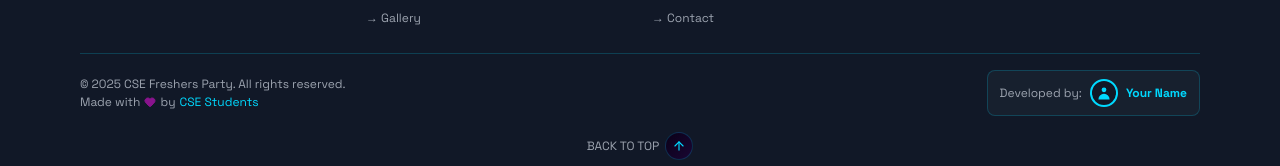
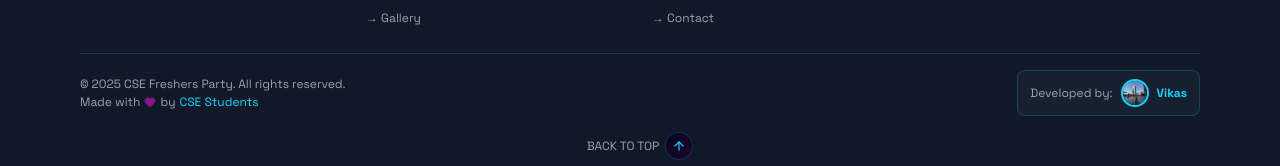
Before and after one commit to ItsVikasA/Freshers, a Next.js app: page / in a window 1280 px wide. Shown: the part 7526-7692 px from the top of the page. Built offline with nearby package versions, Linux system fonts and the light colour scheme.

Commit message:
Update Developed by: Add Vikas with profile pic and Linktree link

```diff
--- a/src/components/Footer.tsx
+++ b/src/components/Footer.tsx
@@ -132,21 +132,21 @@ const Footer = () => {
           </div>
 
           {/* Developed By */}
-          <div className="flex items-center gap-2 bg-gray-800/50 px-3 py-2 rounded-lg border border-neon-blue/20">
+          <a
+            href="https://linktr.ee/Its_VikasA"
+            target="_blank"
+            rel="noopener noreferrer"
+            className="flex items-center gap-2 bg-gray-800/50 px-3 py-2 rounded-lg border border-neon-blue/20 hover:border-neon-blue hover:bg-gray-800 transition-all group"
+          >
             <span className="text-gray-400 text-[10px] md:text-xs font-space">Developed by:</span>
             <div className="flex items-center gap-2">
               {/* Developer Profile Picture */}
-              <div className="w-6 h-6 md:w-7 md:h-7 rounded-full border-2 border-neon-blue overflow-hidden bg-gray-900 flex items-center justify-center">
-                {/* Placeholder - Replace with actual image */}
-                <svg className="w-3 h-3 md:w-4 md:h-4 text-neon-blue" fill="currentColor" viewBox="0 0 20 20">
-                  <path fillRule="evenodd" d="M10 9a3 3 0 100-6 3 3 0 000 6zm-7 9a7 7 0 1114 0H3z" clipRule="evenodd" />
-                </svg>
-                {/* Uncomment when you have image */}
-                {/* <img src="/developer.jpg" alt="Developer" className="w-full h-full object-cover" /> */}
+              <div className="w-6 h-6 md:w-7 md:h-7 rounded-full border-2 border-neon-blue overflow-hidden bg-gray-900 group-hover:scale-110 transition-transform">
+                <img src="/gallery/vikas.jpg" alt="Vikas" className="w-full h-full object-cover" />
               </div>
-              <span className="text-neon-blue text-[10px] md:text-xs font-space font-bold">Your Name</span>
+              <span className="text-neon-blue text-[10px] md:text-xs font-space font-bold group-hover:text-white transition-colors">Vikas</span>
             </div>
-          </div>
+          </a>
 
         </div>
 
```
Also changed, not shown: public/gallery/vikas.jpg (added).
